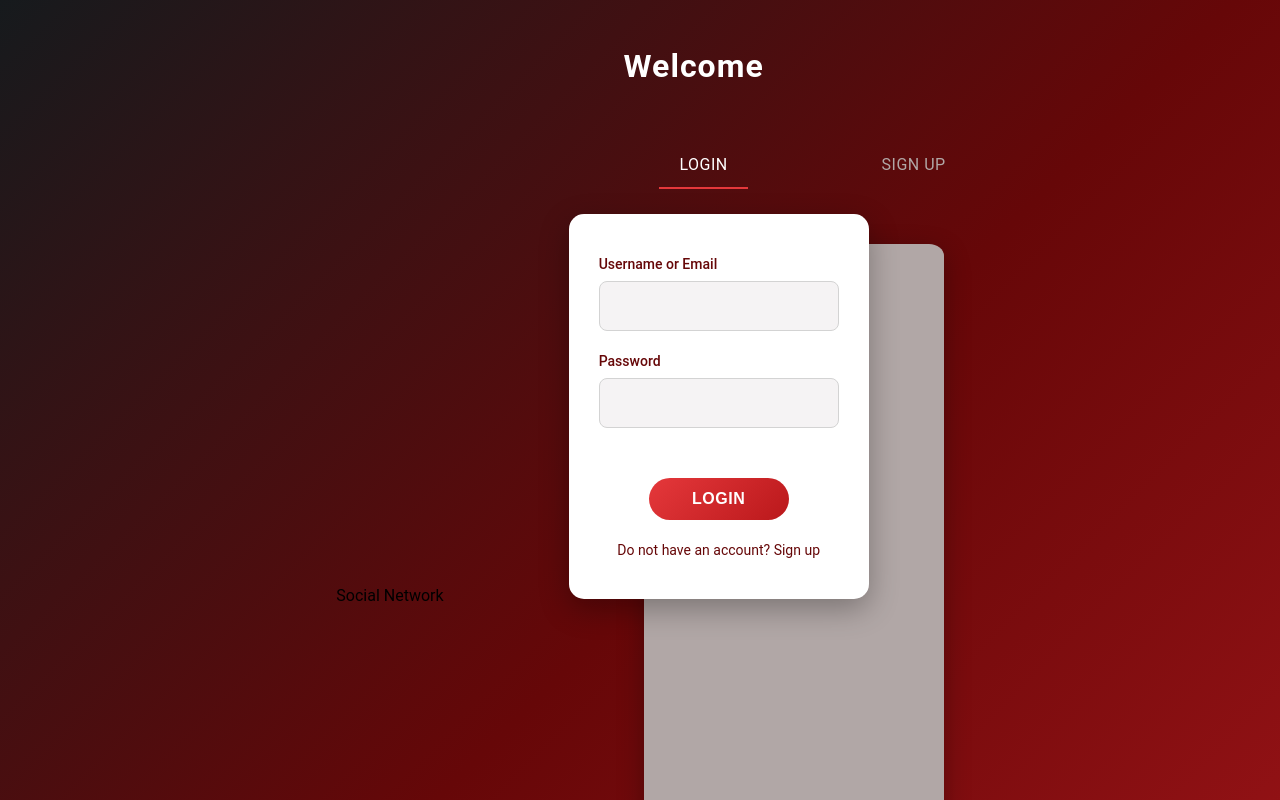
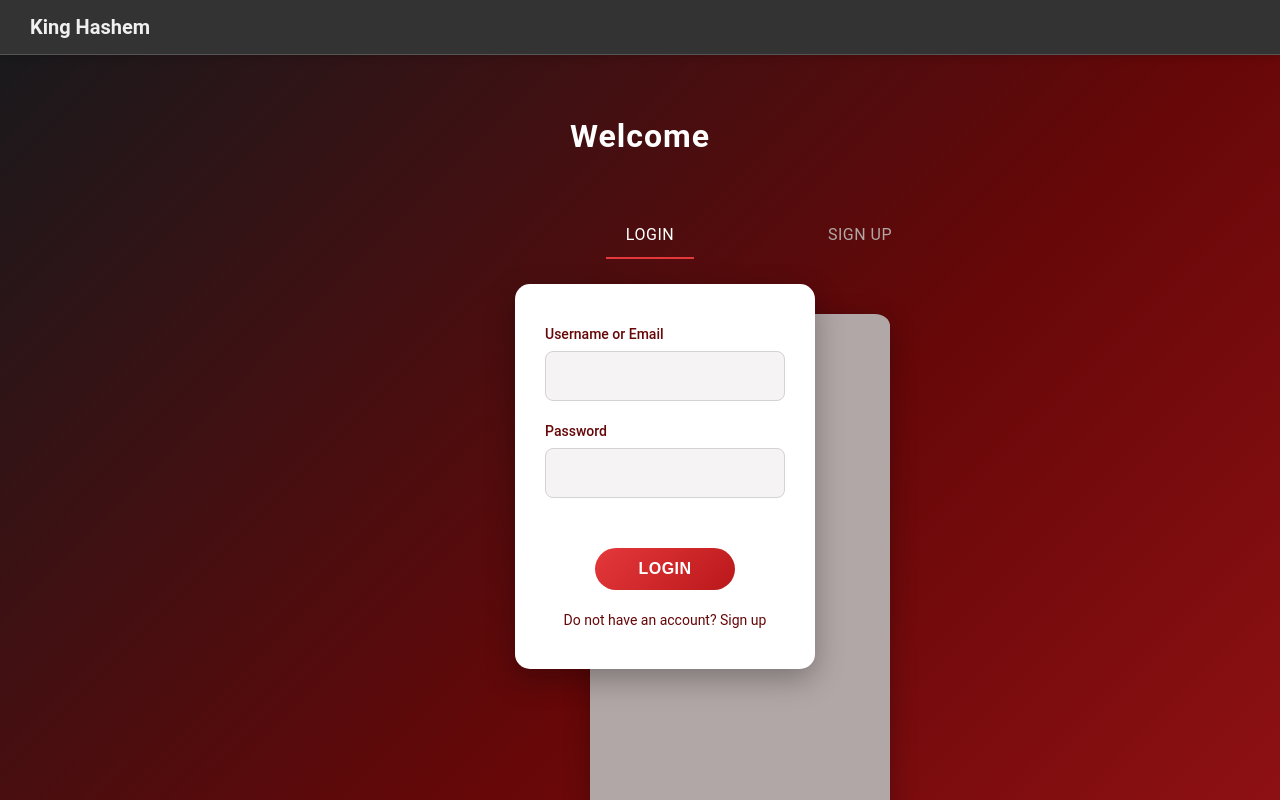
Before and after one commit to Salmancode76/social-network, a Next.js app in the folder frontend/: page /auth in a window 1280 px wide. Shown: the top 800 px of the page. Built offline with nearby package versions, Linux system fonts and the light colour scheme; no server answers.

Commit message:
some edit in navbar

```diff
--- a/frontend/src/app/components/Navbar.js
+++ b/frontend/src/app/components/Navbar.js
@@ -1,9 +1,11 @@
 "use client";
 
+import { useRouter } from "next/navigation";
 import { useEffect, useState } from "react";
 
 export default function Navbar() {
   const [loggedIn, setLoggedIn] = useState(false);
+  const router = useRouter();
 
   useEffect(() => {
     async function checkSession() {
@@ -12,20 +14,14 @@ export default function Navbar() {
           credentials: "include",
         });
 
-        if (res.ok) {
-          setLoggedIn(true);
-        } else {
-          setLoggedIn(false);
-        }
+        setLoggedIn(res.ok);
       } catch (err) {
         setLoggedIn(false);
       }
     }
 
     checkSession();
-
     window.addEventListener("session-changed", checkSession);
-
     return () => {
       window.removeEventListener("session-changed", checkSession);
     };
@@ -34,7 +30,6 @@ export default function Navbar() {
   async function logout() {
     try {
       const logoutUrl = `http://localhost:8080/api/Logout?t=${Date.now()}`;
-
       const response = await fetch(logoutUrl, {
         method: "POST",
         credentials: "include",
@@ -43,34 +38,27 @@ export default function Navbar() {
         },
       });
 
-    const data = await response.json();
-
       if (response.ok) {
         localStorage.clear();
         sessionStorage.clear();
-
         window.location.href = "/auth";
-    } else {
-      console.error("Logout failed:", data.message);
-      alert("Failed to logout: " + data.message);
       }
     } catch (err) {
-    console.error("Logout error:", err);
       alert("Logout error: " + err.message);
     }
   }
 
   return (
-    <nav className="p-4 bg-black text-white flex justify-between">
-      <div className="text-xl font-bold">Social Network</div>
-      <div className="space-x-4">
+    <nav className="navbar">
+      <div className="logo" onClick={() => router.push("/")}>
+        King Hashem
+      </div>
+      <div className="nav-buttons">
         {loggedIn && (
-          <button
-            onClick={logout}
-            className="bg-red-500 hover:bg-red-600 px-4 py-2 rounded"
-          >
-            Logout
-          </button>
+          <>
+            <button onClick={() => router.push("/CreatePost")}>Create Post</button>
+            <button onClick={logout}>Logout</button>
+          </>
         )}
       </div>
     </nav>
--- a/frontend/src/app/globals.css
+++ b/frontend/src/app/globals.css
@@ -124,3 +124,55 @@
 .hidden {
     display: none;
 }
+
+/* Navbar Styling */
+.navbar {
+  position: fixed;
+  top: 0;
+  left: 0;
+  width: 100%;
+  background-color: #333;
+  color: white;
+  padding: 15px 30px;
+  display: flex;
+  justify-content: space-between;
+  align-items: center;
+  z-index: 999;
+  box-shadow: 0 2px 8px rgba(0, 0, 0, 0.15);
+  border-bottom: 1px solid #555;
+}
+
+.navbar .logo {
+  font-size: 20px;
+  font-weight: 600;
+  cursor: pointer;
+  color: #f0f0f0;
+}
+
+.navbar .logo:hover {
+  color: #ffffff;
+}
+
+.nav-buttons {
+  display: flex;
+  gap: 12px;
+}
+
+.nav-buttons button {
+  padding: 8px 16px;
+  background-color: #007bff;
+  color: white;
+  border: none;
+  border-radius: 5px;
+  font-size: 14px;
+  cursor: pointer;
+  transition: background-color 0.3s;
+}
+
+.nav-buttons button:hover {
+  background-color: #0056b3;
+}
+
+body {
+  padding-top: 70px;
+}
```
Also changed, not shown: frontend/src/app/CreatePost/page.js (+20 -1 lines), frontend/src/app/Profile/page.js (+25 -0 lines), 1 other file (tests, documents, lock files or other folders). Lines whose indentation alone changed are shown as unchanged.
